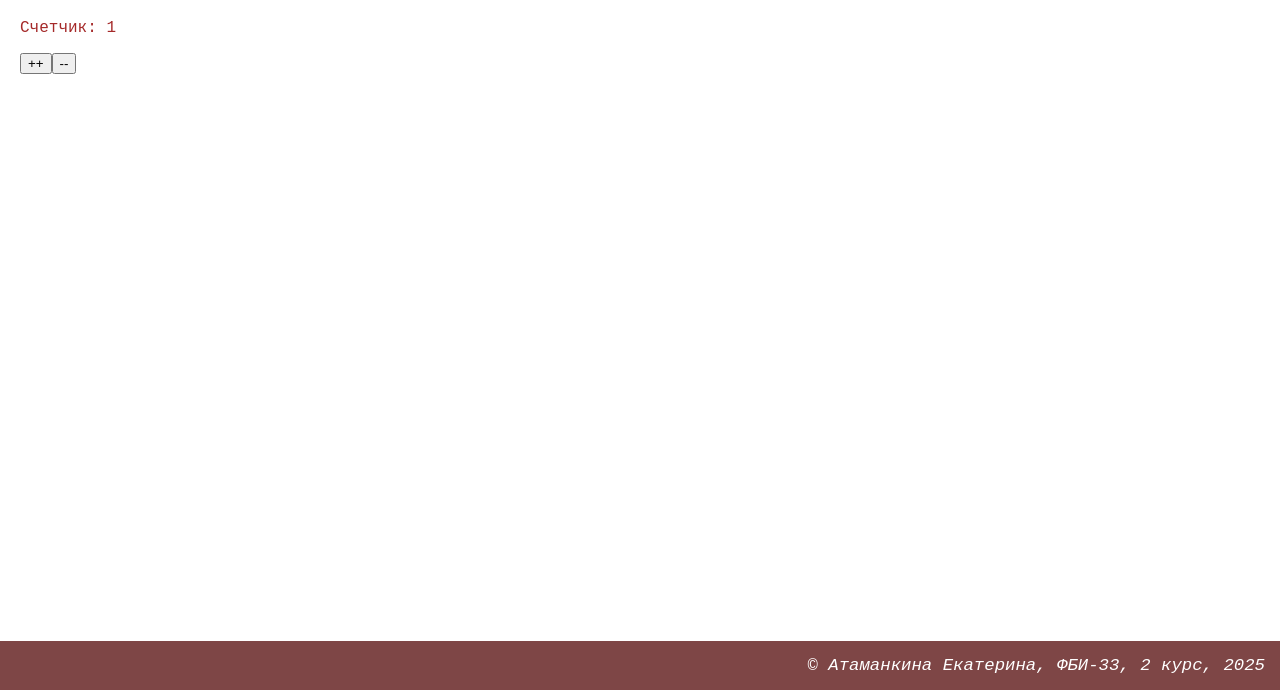
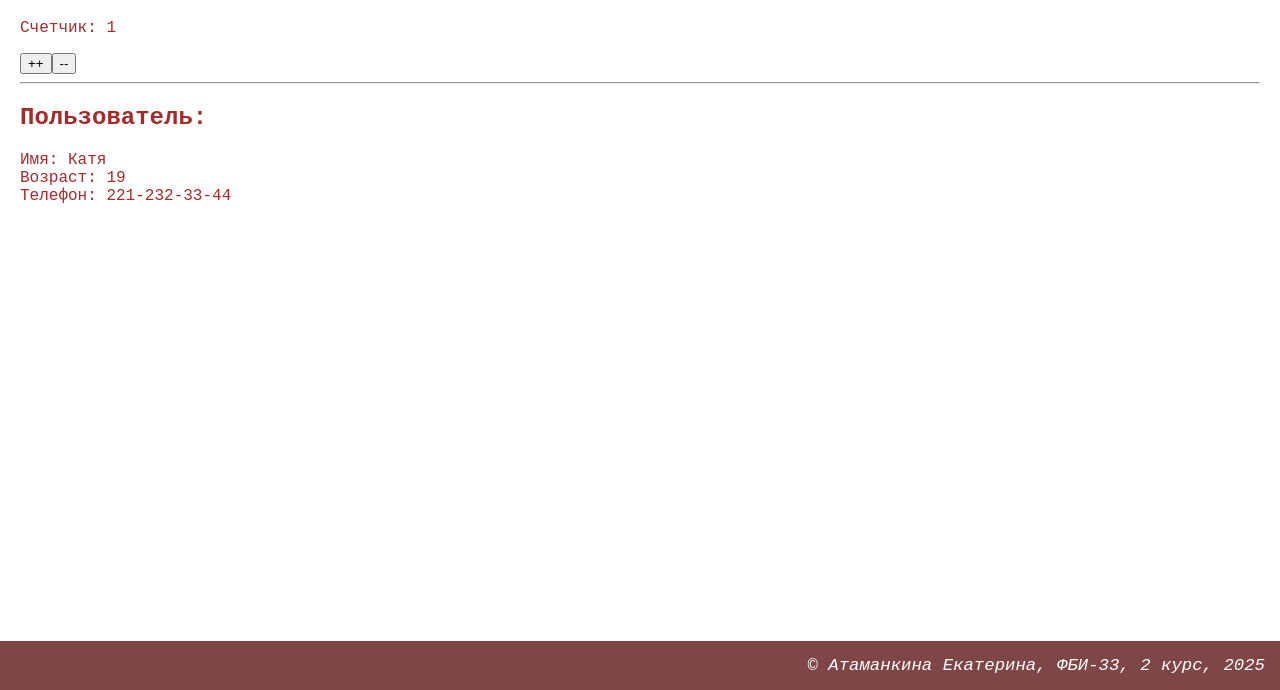
Before and after one commit to tmnknkt/web-front-labs, a plain HTML site: page lab8/lab8.html in a window 1280 px wide. Shown: the part 110-800 px from the top of the page. Drawn offline with nearby package versions, Linux system fonts and the light colour scheme.

Commit message:
Вывод объекта

```diff
--- a/lab8/lab8.html
+++ b/lab8/lab8.html
@@ -24,6 +24,12 @@
             <p>Счетчик: {{ counter }}</p>
             <button @click="incCounter" v-if="counter < 10">++</button>
             <button @click="decCounter" v-if="counter > 0">--</button>
+            <hr>
+
+            <h2>Пользователь:</h2>
+            <div>Имя: {{ user.name }}</div>
+            <div>Возраст: {{ user.age }}</div>
+            <div>Телефон: {{ user.tel }}</div>
         </div>
     </main>
 
@@ -37,6 +43,11 @@
                     message: 'Hello!',
                     messageRus: 'Привет!',
                     counter: 1,
+                    user: {
+                        name: 'Катя',
+                        age: '19',
+                        tel: '221-232-33-44',
+                    },
                 }
             },
             methods: {
```
